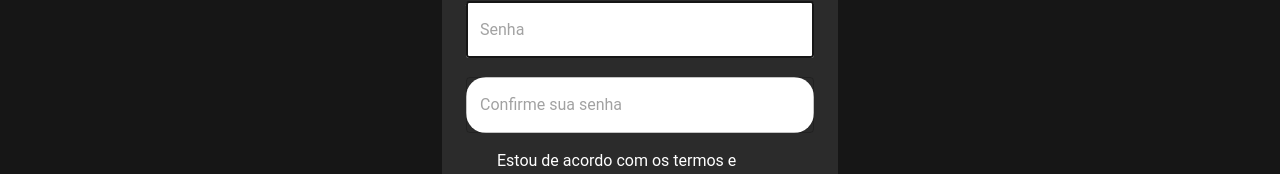
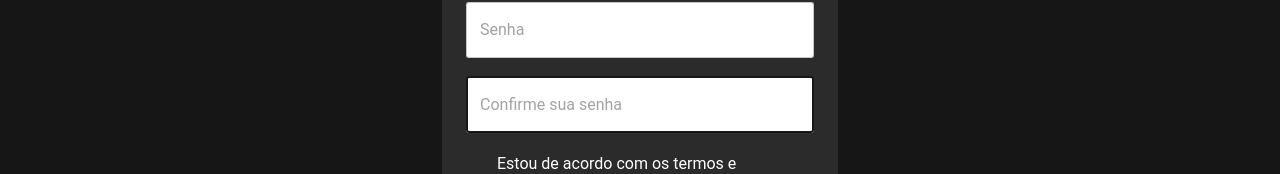
Before and after one commit to projects-athena/pqf2.0, a Next.js app: page /Cadastro in a window 1280 px wide. Shown: the part 457-631 px from the top of the page. Built offline with nearby package versions, Linux system fonts and the light colour scheme.

Commit message:
Criando Action Cursos

```diff
--- a/src/app/components/FormCadastro/FormCadastro.tsx
+++ b/src/app/components/FormCadastro/FormCadastro.tsx
@@ -85,18 +85,19 @@ const FormCadastro: React.FC = () => {
               </FormControl>
             </Grid>
             <Grid item xs={12}>
-              <TextField
-                required
-                fullWidth
-                placeholder="Confirme sua senha"
-                type="password"
-                id="confirmationpassword"
-                autoComplete="new-password"
-                {...register('confirmacaoSenha')}
-                error={!!errors.confirmacaoSenha}
-                helperText={errors.confirmacaoSenha?.message}
-                sx={{ bgcolor: 'white', borderRadius: 5 }}
-              />
+              <FormControl error={!!errors.confirmacaoSenha} fullWidth>
+                  <OutlinedInput
+                    type="password"
+                    id="confirmationpassword"
+                    required
+                    autoComplete="new-password"
+                    autoFocus
+                    {...register('confirmacaoSenha')}
+                    sx={{ bgcolor: "white", borderRadius:0.8}}
+                    placeholder="Confirme sua senha"
+                  />
+                  <FormHelperText>{errors.confirmacaoSenha?.message}</FormHelperText>
+              </FormControl>
             </Grid>
             <Grid item xs={12}>
               <FormControlLabel
```
